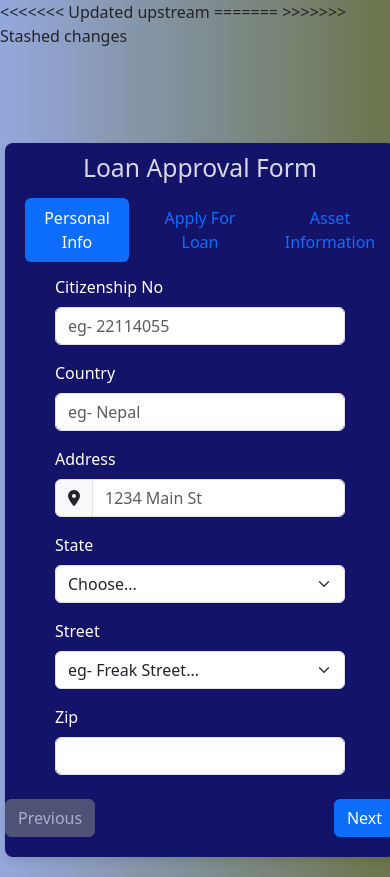
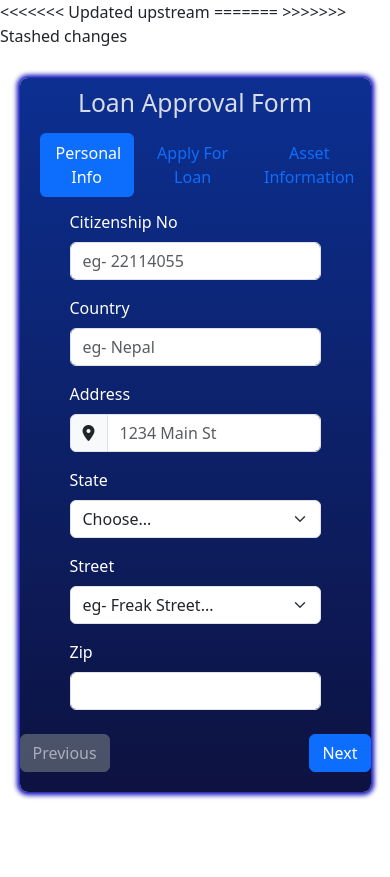
Before and after one commit to swastik990/loanapproval, a Django app: page /form/ in a window 390 px wide. After the commit the page ends 799 px from the top, so only its background shows below. Run offline with Django 5.2, Linux system fonts and the light colour scheme; parts of the project's set-up code (start-up, migrations or seed data) failed here and were passed over.

Commit message:
Form Style changes
colors and design are changed

```diff
--- a/loanapproval/registerLogin/static/css/form.css
+++ b/loanapproval/registerLogin/static/css/form.css
@@ -9,12 +9,11 @@
     margin-left: 20px !important;
     border-radius: 8px;
     padding-top: 15px !important;
-    background-color: rgb(19, 19, 106);
-    box-shadow: 0 4px 8px rgba(0, 0, 0, 0.1); /* Subtle shadow */
+    background: linear-gradient( #072b8ffa, #0d1240 );
+    box-shadow: 0px 0px 5px 3px rgb(10, 10, 183);
 
 
 }
-
 
 
 #leftsection{
@@ -22,11 +21,11 @@
     margin-top: 33px !important;
     margin-right: 25px !important;
     border-radius: 8px;
-    padding-top: 15px !important;
-    /*background-color: black;*/
-    padding: 3px !important;
+    padding-top: 5px !important;
+    padding-bottom: 5px !important;
+}
 
-}
+
 
 #section{
     margin-right: 40px;
@@ -46,10 +45,13 @@
     text-align: center;
 }
 
-body{
+#loan-info{
+    box-shadow: 0px 0px 10px 3px rgb(187, 184, 184) !important;
+}
+/*body{
 
-    background: linear-gradient(to right, #94a8dd, #6c754c );
-}
+    background: linear-gradient(to right, #122c73, rgb(176, 175, 175));
+}*/
 
 .form-label{
     color: white;
@@ -76,7 +78,7 @@ body{
         margin: 30px !important;
         margin-left: 0px !important;
         margin-right: 15px !important;
-        margin-top: 110px !important;
+        margin-top: 50px !important;
 
     }
 
@@ -95,6 +97,11 @@ body{
 
     }
 
+    #pagination {
+        padding-left: 15px !important;
+        padding-right: 15px !important;
+    }
+
     body{
         background-color: white !important;
     }
@@ -106,4 +113,16 @@ body{
 
     }
 
+
 }
+
+@media (max-width: 575px) {
+    #rightcoloumn{
+        width: 90% !important;
+        margin: auto !important;
+        margin-top: 30px
+        !important;
+        margin-bottom: 30px !important;
+    }
+
+}
```
